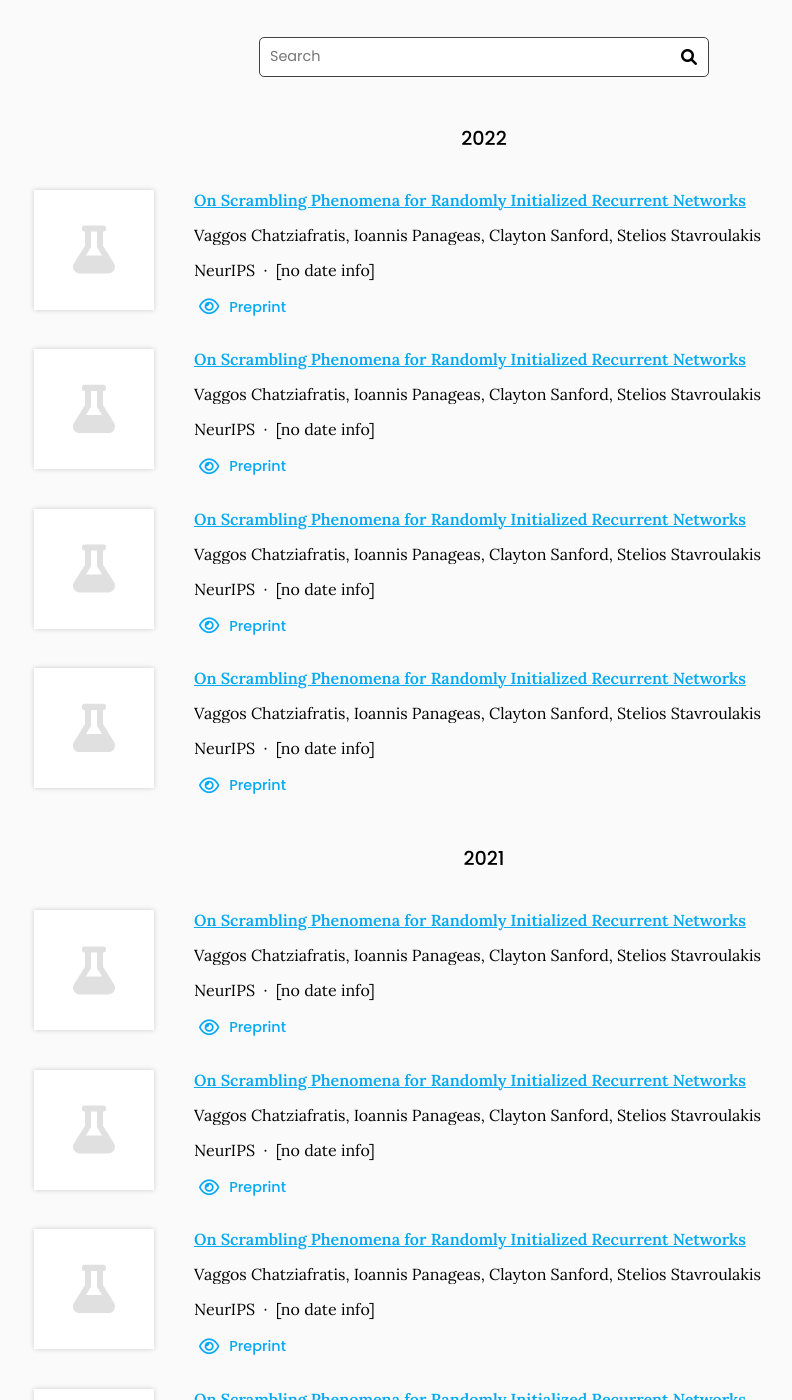
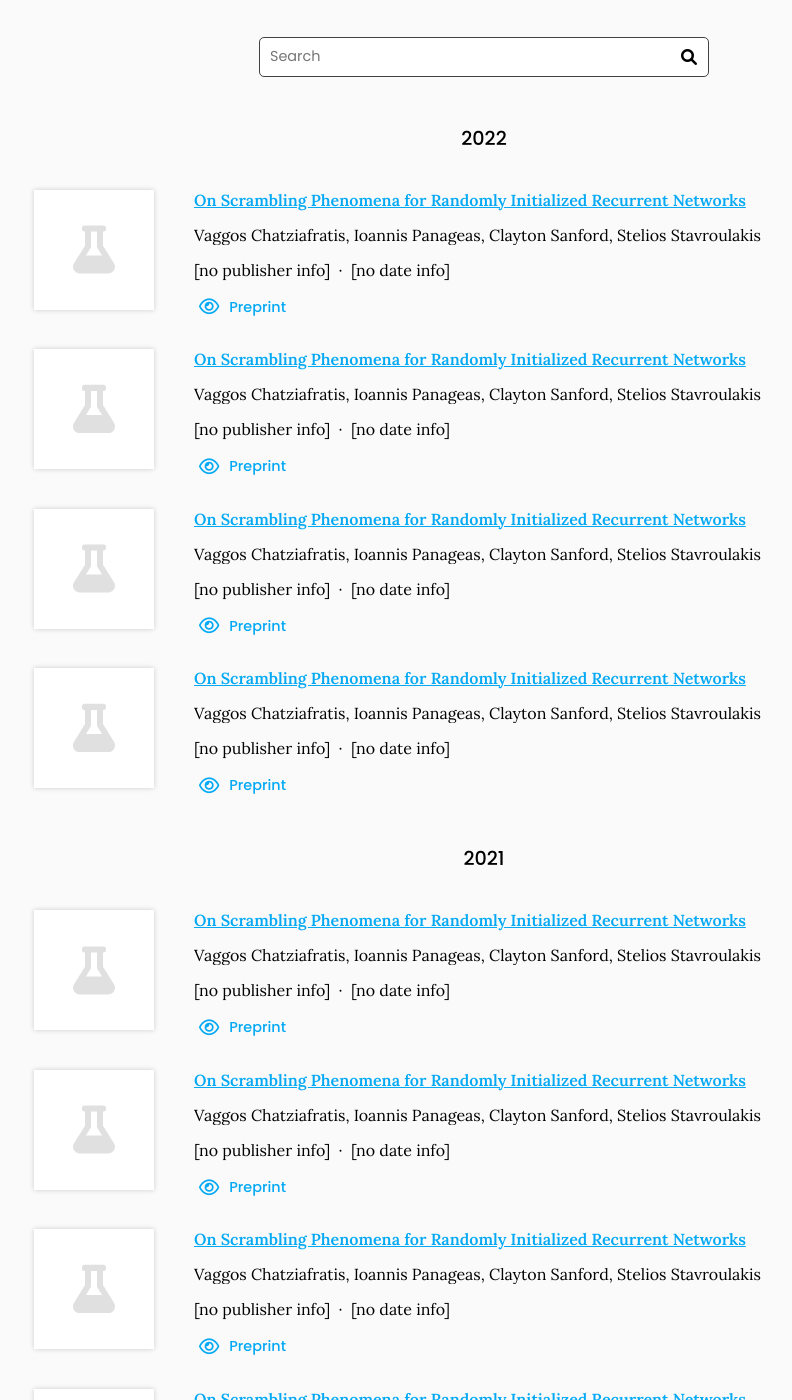
Before and after one commit to goallabuci/goallabuci.github.io, a Jekyll site: the page built from research/index.md, in a window 1280 px wide and 1400 px high, scrolled down 369 px. Shown: the whole window, without its empty margins (156-948 px from the left). Built offline with Jekyll 4.4.1, drawn with Linux system fonts in a browser that asks for light colours; some of the changed text lies outside the part shown.

Commit message:
Generate citations

```diff
--- a/_data/citations.yaml
+++ b/_data/citations.yaml
@@ -28,11 +28,10 @@
   - Ioannis Panageas
   - Clayton Sanford
   - Stelios Stavroulakis
-  publisher: NeurIPS
   extra-links:
   - type: preprint
     link: https://openreview.net/forum?id=k5idxiVdJ3p
-  _cache: 264ca910d8b7461a490d4b70e7edca1cc111dcd46ae6f2977ce3524b9c79e453
+  _cache: 6ddd40b99b0eaee0b8cd2c266761365e67a0ce7d8ea044553f78b823d68f81e0
   date: ''
 - id: arxiv:2111.04178
   title: 'Teamwork makes von Neumann work: Min-Max Optimization in Two-Team Zero-Sum
```
